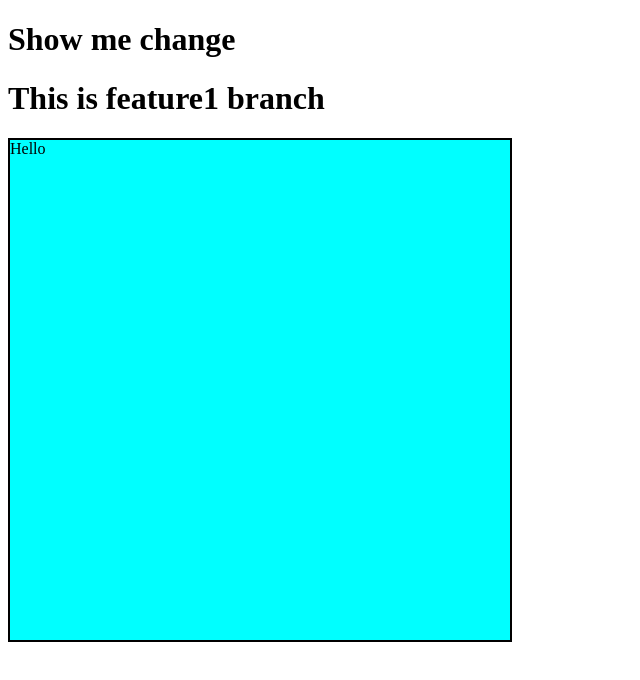
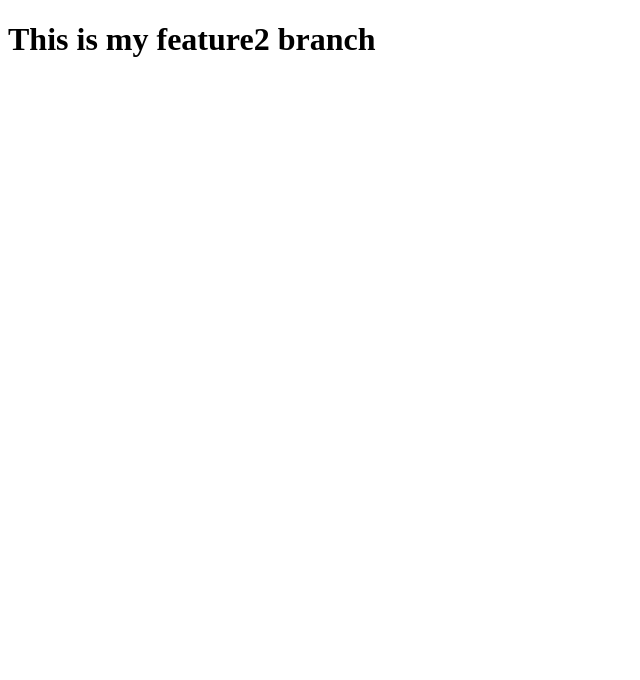
Before and after one commit to Adarshjeet0/Localrepo, a plain HTML site: page Localrepo/index.html in a window 1280 px wide. Shown: the whole page, without its empty margins (0-640 px from the left). Drawn offline with Linux system fonts and the light colour scheme.

Commit message:
This is my feature2 branch

```diff
--- a/Localrepo/index.html
+++ b/Localrepo/index.html
@@ -16,8 +16,6 @@
     </style>
 </head>
 <body>
-    <h1>Show me change</h1>
-    <h1>This is feature1 branch</h1>
-    <div>Hello</div>
+    <h1>This is my feature2 branch</h1>
 </body>
 </html>
```
